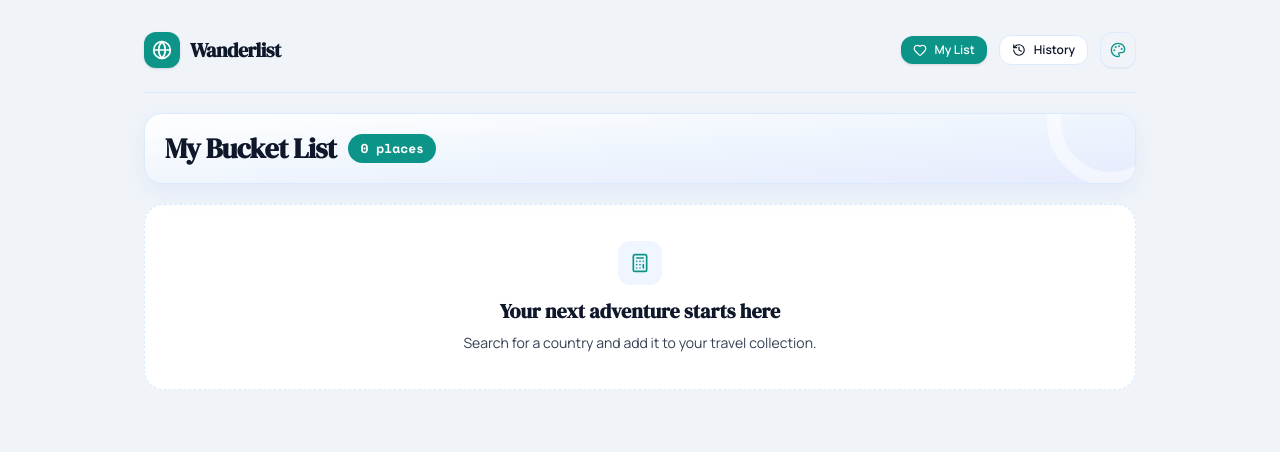
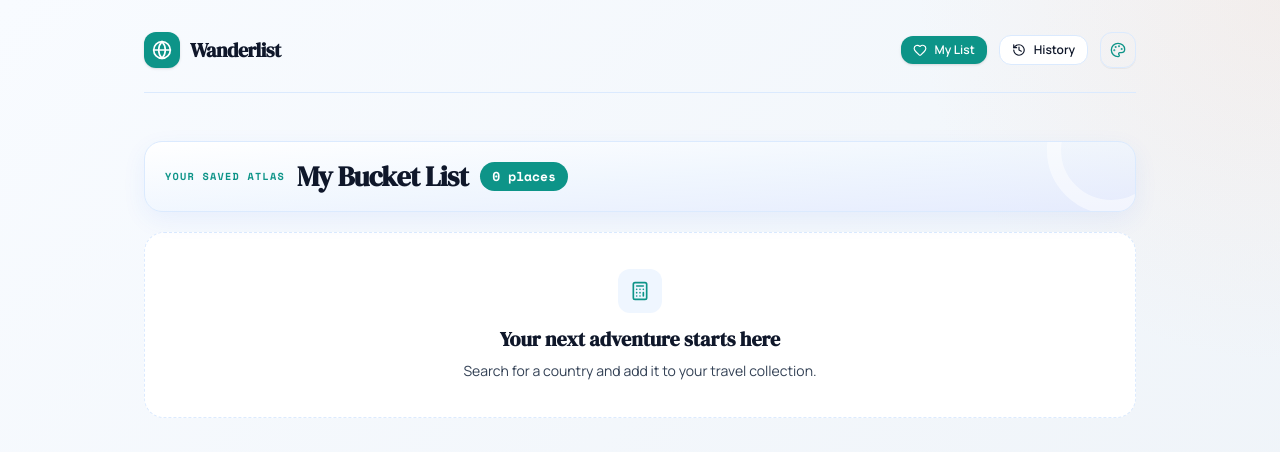
Before and after one commit to harisamjad91591/wanderlist, a React (Vite) app: page /my-list in a window 1280 px wide. Shown: the top 452 px of the page. Built offline with nearby package versions, Linux system fonts and the light colour scheme.

Commit message:
style: refresh saved places page

```diff
--- a/src/pages/MyListPage.tsx
+++ b/src/pages/MyListPage.tsx
@@ -93,15 +93,16 @@ export default function MyListPage() {
     bucketList.length > 0 ? (totalBudgetPKR / bucketList.length).toFixed(0) : "0"
 
   return (
-    <div className="min-h-screen bg-page dark:bg-slate-950 transition-colors">
-      <div className="max-w-[1040px] mx-auto px-4 sm:px-6 py-6 sm:py-8">
+    <div className="page-shell min-h-screen bg-page dark:bg-slate-950 transition-colors">
+      <div className="page-container max-w-[1040px] mx-auto px-4 sm:px-6 py-6 sm:py-8">
         <Navbar />
 
-        <div className="relative overflow-hidden mt-5 mb-5 p-4 sm:p-5 rounded-[18px] bg-gradient-to-br from-white via-blue-50/70 to-indigo-100/70 dark:from-slate-800 dark:via-slate-800 dark:to-slate-900 border border-card-border dark:border-slate-700 shadow-[0_8px_24px_rgba(37,99,235,0.07)]">
+        <div className="page-banner relative overflow-hidden mt-12 mb-5 p-4 sm:p-5 rounded-[18px] bg-gradient-to-br from-white via-blue-50/70 to-indigo-100/70 dark:from-slate-800 dark:via-slate-800 dark:to-slate-900 border border-card-border dark:border-slate-700 shadow-[0_8px_24px_rgba(37,99,235,0.07)]">
           <div className="absolute -right-10 -top-14 size-32 rounded-full border-[14px] border-white/50 dark:border-slate-700/30" />
           <div className="relative flex flex-col sm:flex-row sm:items-center justify-between gap-3">
             <div>
               <div className="flex items-center gap-3 flex-wrap">
+                <span className="page-eyebrow">Your saved atlas</span>
                 <h2 className="font-display font-semibold text-[25px] sm:text-[28px] leading-none tracking-[-0.02em] m-0 text-ink dark:text-white">
                   My Bucket List
                 </h2>
```
